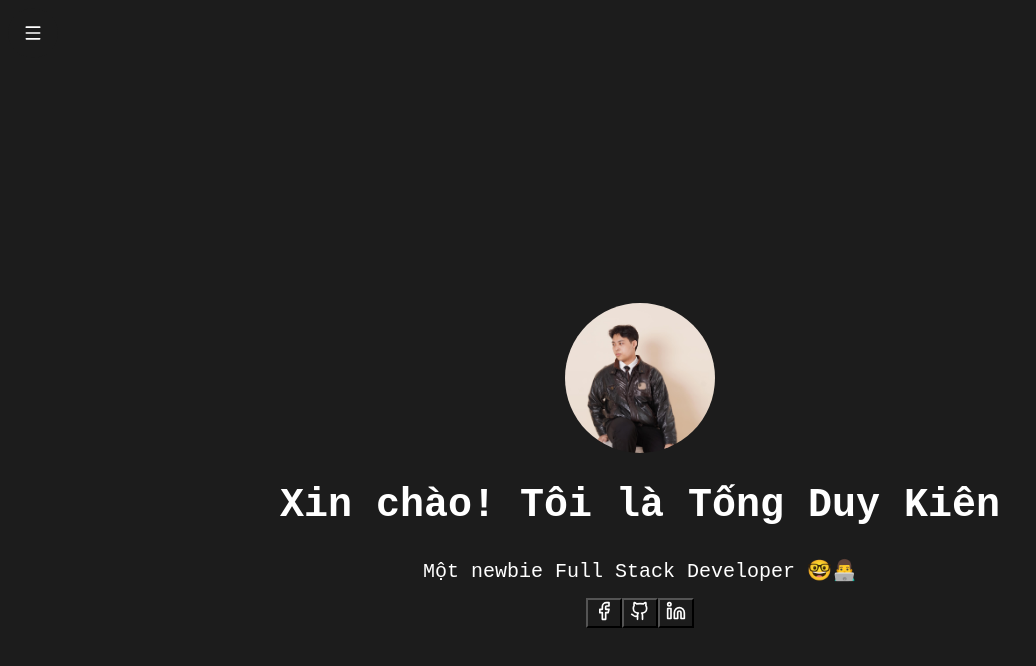
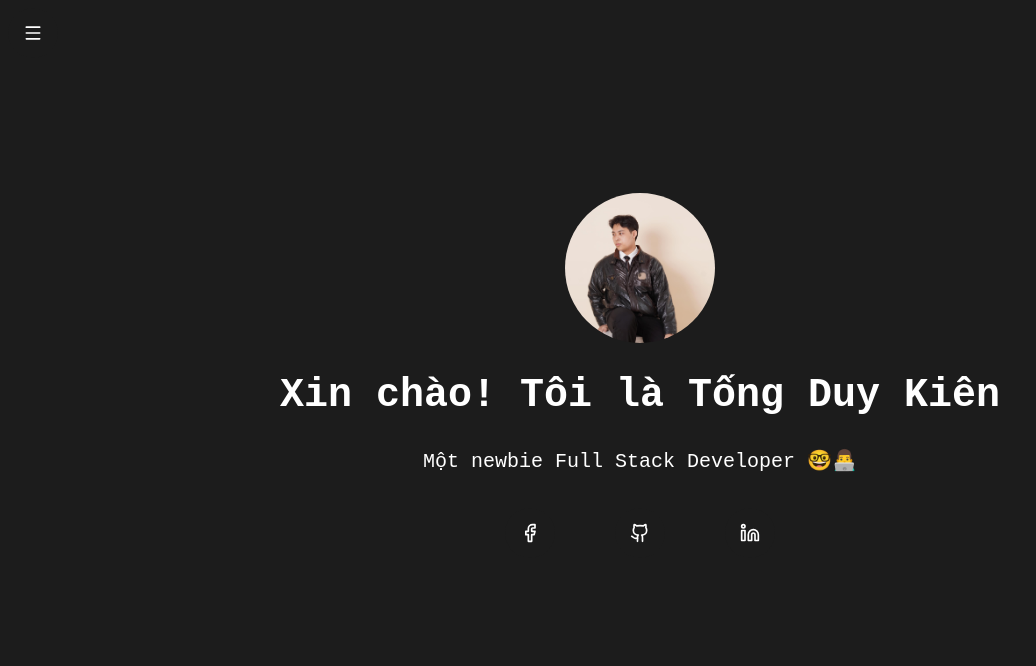
Before and after one commit to kencrimsonIT/Portfolio, a React (Create React App) app: page / in a window 1280 px wide. Shown: the top 666 px of the page, without its empty margins (0-1036 px from the left). Built offline with nearby package versions, Linux system fonts and the light colour scheme.

Commit message:
UPDATE: Customize layout of the social media buttons

```diff
--- a/src/Homepage/Home.css
+++ b/src/Homepage/Home.css
@@ -4,7 +4,7 @@
     align-items: center;
     justify-content: center;
     text-align: center;
-    height: 100vh;
+    height: 80vh;
 }
 
 .full-name {
@@ -24,3 +24,48 @@
     align-items: center;
     justify-content: center;
 }
+
+.icon-container {
+    margin: 20px;
+    display: flex;
+    gap: 60px;
+    align-items: center;
+    justify-content: center;
+}
+
+.facebook-btn, .github-btn, .linkedin-btn {
+    display: inline-flex;
+    cursor: pointer;
+    width: 50px;
+    height: 50px;
+    border-radius: 50%;
+    position: relative;
+    align-items: center;
+    justify-content: center;
+    border: none;
+}
+
+/* Button hover */
+.facebook-btn:hover, .facebook-btn:hover svg {
+    background-color: #1a53ff;
+    transform: translateY(1px);
+    transition: background-color 0.3s ease, transform 0.3s ease;
+}
+
+.github-btn:hover, .github-btn:hover svg {
+    background-color: #000;
+    transform: translateY(1px);
+    transition: background-color 0.3s ease, transform 0.3s ease;
+}
+
+.linkedin-btn:hover, .linkedin-btn:hover svg {
+    background-color: #002080;
+    transform: translateY(1px);
+    transition: background-color 0.3s ease, transform 0.3s ease;
+}
+
+/* Button active */
+.facebook-btn:active, .github-btn:active, .linkedin-btn:active {
+    transform: translateY(0);
+    transition: transform 0.3s ease;
+}
```
